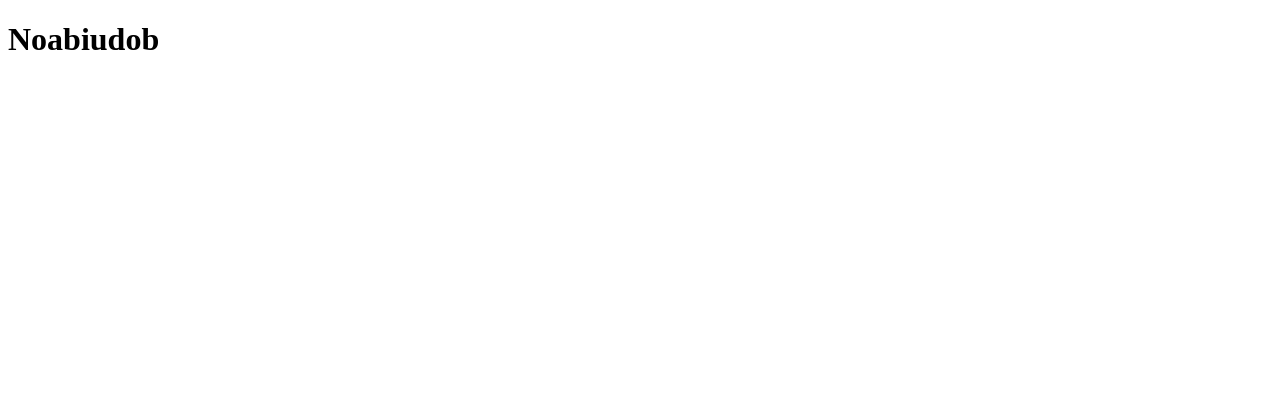
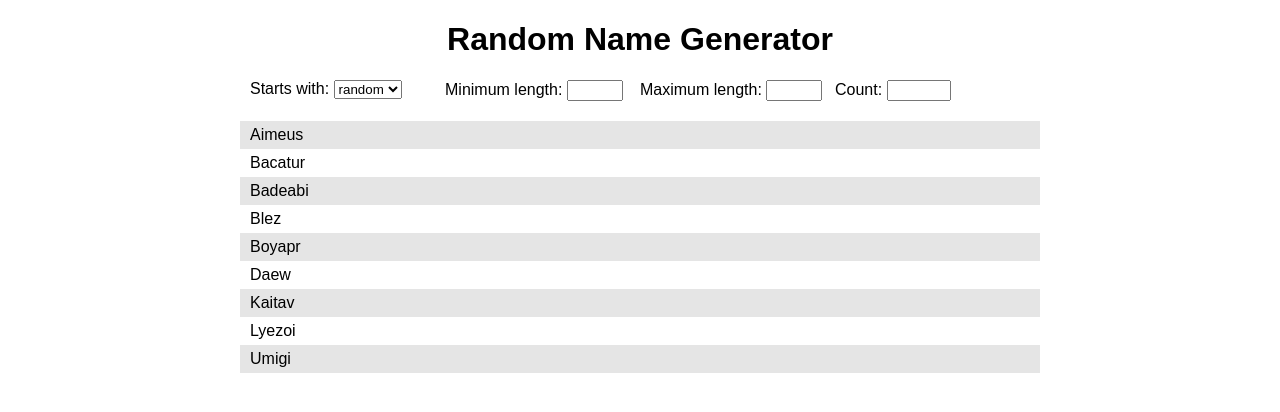
Before and after one commit to mwhickson/random-name-generator, a plain HTML site: page index.html in a window 1280 px wide. Drawn offline with Linux system fonts and the light colour scheme.

Commit message:
code organization; support for more than one name; some styling

```diff
--- a/index.html
+++ b/index.html
@@ -3,8 +3,98 @@
 <head>
 	<meta charset="utf-8">
 	<title>Name Generator</title>
+
+	<style>
+	body {
+		font-family: sans-serif, serif;
+	}
+
+	.page {
+		margin: 0 auto;
+		max-width: 800px;
+		width: 100%;
+	}
+
+	.page h1 {
+		text-align: center;
+	}
+
+	.options {
+		display: flex;
+		padding: 20px 10px;
+		padding-top: 0;
+	}
+
+	.options label {
+		flex: 1;
+	}
+
+	#names ul {
+		list-style: none;
+		margin: 0;
+		padding: 0;
+	}
+
+	#names li {
+		padding: 5px 10px;
+	}
+
+	#names li:nth-child(odd) {
+		background-color: #e5e5e5;
+	}
+	</style>
 </head>
 <body>
+	<div class="page">
+		<h1>Random Name Generator</h1>
+		<div class="options">
+			<label>
+				Starts with:
+				<select>
+					<option value="?">random</option>
+					<option value="a">A</option>
+					<option value="b">B</option>
+					<option value="c">C</option>
+					<option value="d">D</option>
+					<option value="e">E</option>
+					<option value="f">F</option>
+					<option value="g">G</option>
+					<option value="h">H</option>
+					<option value="i">I</option>
+					<option value="j">J</option>
+					<option value="k">K</option>
+					<option value="l">L</option>
+					<option value="m">M</option>
+					<option value="n">N</option>
+					<option value="o">O</option>
+					<option value="p">P</option>
+					<option value="q">Q</option>
+					<option value="r">R</option>
+					<option value="s">S</option>
+					<option value="t">T</option>
+					<option value="u">U</option>
+					<option value="v">V</option>
+					<option value="w">W</option>
+					<option value="x">X</option>
+					<option value="y">Y</option>
+					<option value="z">Z</option>
+				</select>
+			</label>
+			<label>
+				Minimum length:
+				<input id="MinimumLength" name="MinimumLength" type="number" min="3" max="47">
+			</label>
+			<label>
+				Maximum length:
+				<input id="MaximumLength" name="MaximumLength" type="number" min="5" max="50">
+			</label>
+			<label>
+				Count:
+				<input id="Count" name="Count" type="number" min="1" max="500">
+			</label>
+		</div>
+		<div id="names"></div>
+	</div>
 
 	<script src="namegen.js"></script>
 </body>
--- a/namegen.js
+++ b/namegen.js
@@ -1,27 +1,41 @@
-const NAME_JSON_FILE = "data/names.json";
-const SYNCHRONOUS_FLAG = false;
+// REF: https://healeycodes.com/generating-text-with-markov-chains
 
-let NameSegments = [];
+const JsonFileUrl = "data/names.json";
+const NameSeparators = [ "'", "-", ];
+const SynchronousFlag = false;
+
+const GetNameData = (url) => {
+	let names = [];
 
 	// make a synchronous pull to our local data (exposed via python's http.server)
 	const request = new XMLHttpRequest();
-request.open("GET", NAME_JSON_FILE, SYNCHRONOUS_FLAG);
+	request.open("GET", JsonFileUrl, SynchronousFlag);
 	request.send(null);
 
 	if (request.status === 200) {
-	NameSegments = JSON.parse(request.responseText);
+		names = JSON.parse(request.responseText);
 	}
 
-const NameSeparators = [ "'", "-", ];
+	return names;
+}
 
-// REF: https://healeycodes.com/generating-text-with-markov-chains
+const GetName = (data, startsWith, minimumLength, maximumLength) => {
+	const MinNameLength = minimumLength - 1;
+	const MaxNameLength = maximumLength;
+	const NameLength = Math.ceil(Math.random() * (MaxNameLength - MinNameLength)) + MinNameLength;
+
+	const codePointA = "a".charCodeAt();
+	const codePointZ = "z".charCodeAt();
 
 	let markovSegments = {};
 
-for (let i = "a".charCodeAt(); i <= "z".charCodeAt(); i++) {
+	for (let i = codePointA; i <= codePointZ; i++) {
 		const c = String.fromCharCode(i);
 		markovSegments[c] = {};
 	}
+
+	const startingIndex = Math.floor(Math.random() * (Object.keys(markovSegments).length)); // TODO: add startsWith support
+	const startingChar = Object.keys(markovSegments)[startingIndex];
 
 	for (let segmentLength = 2; segmentLength <= 3; segmentLength++) {
 		NameSegments.filter(s => s.length >= segmentLength).forEach((s) => {
@@ -42,13 +56,6 @@ for (let segmentLength = 2; segmentLength <= 3; segmentLength++) {
 		});
 	}
 
-const MinNameLength = 2;
-const MaxNameLength = 9;
-const NameLength = Math.ceil(Math.random() * (MaxNameLength - MinNameLength)) + MinNameLength;
-
-const startingIndex = Math.floor(Math.random() * (Object.keys(markovSegments).length));
-const startingChar = Object.keys(markovSegments)[startingIndex];
-
 	let name = startingChar.toUpperCase();
 
 	const pickNextLetter = (startingChar) => {
@@ -58,7 +65,7 @@ const pickNextLetter = (startingChar) => {
 		Object.keys(markovSegments[startingChar]).forEach((k) => {
 			if (k !== "possibilities") {
 				const count = markovSegments[startingChar][k];
-			let probability = Math.floor(count/possibilities*100);
+				let probability = Math.floor(count / possibilities * 100);
 				if (probability < 1) { probability = 1 }
 				selections.push({
 					value: k,
@@ -80,4 +87,27 @@ for (let i = 1; i < NameLength; i++) {
 		name += currentLetter;
 	}
 
-document.writeln(`<h1>${name}</h1>`);
+	return name;
+}
+
+const GetNames = (data, startsWith, minimumLength, maximumLength, count) => {
+	const names = [];
+
+	for (let i = 1; i < count; i++) {
+		names.push(GetName(data, startsWith, minimumLength, maximumLength));
+	}
+
+	return names;
+}
+
+//
+// main
+//
+
+const NameSegments = GetNameData(JsonFileUrl);
+const names = GetNames(NameSegments, "a", 3, 9, 10);
+const namesContainer = document.getElementById("names");
+
+namesContainer.innerHTML = "<ul>" +
+	names.sort().map((n) => `<li>${n}</li>`).join("")
+	+ "</ul>";
```
Lines whose indentation alone changed are shown as unchanged.
